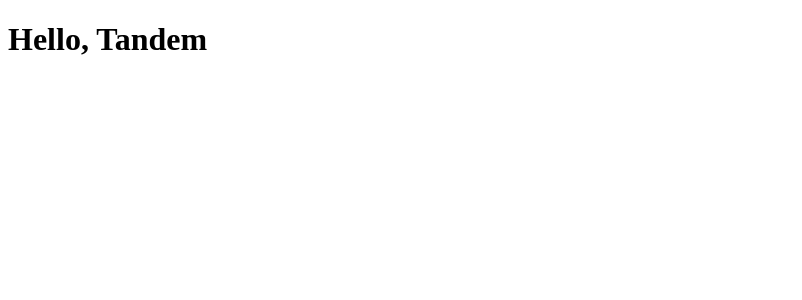
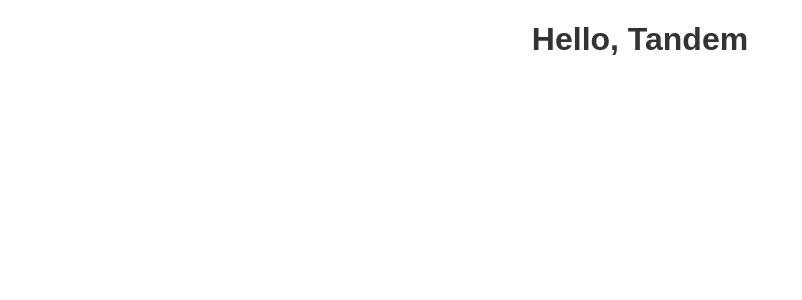
Before and after one commit to ansivgit/fe-course-2025Q3-final, a React (Vite) app: page / in a window 1280 px wide. Shown: the top 300 px of the page, without its empty margins (0-802 px from the left). Built offline with nearby package versions, Linux system fonts and the light colour scheme.

Commit message:
chore: add classnames

```diff
--- a/package.json
+++ b/package.json
@@ -34,11 +34,15 @@
     "eslint-plugin-unicorn": "^62.0.0",
     "husky": "^9.1.7",
     "lint-staged": "^16.2.7",
+    "typed-css-modules": "^0.9.1",
     "typescript": "^5.9.3",
     "typescript-eslint": "^8.54.0",
-    "vite": "^7.3.1"
+    "vite": "^7.3.1",
+    "vite-plugin-dts": "^4.5.4",
+    "vite-plugin-readable-classnames": "^1.5.7"
   },
   "dependencies": {
+    "classnames": "^2.5.1",
     "react": "^19.2.4",
     "react-dom": "^19.2.4"
   }
--- /dev/null
+++ b/src/App.module.css
@@ -0,0 +1,6 @@
+.title {
+  font-family: Arial, sans-serif;
+  font-size: 2rem;
+  color: #333;
+  text-align: center;
+}
--- a/src/App.tsx
+++ b/src/App.tsx
@@ -1,9 +1,10 @@
 import type { ReactElement } from 'react';
+import styles from './App.module.css';
 
 export function App(): ReactElement {
   return (
     <div>
-      <h1>Hello, Tandem</h1>
+      <h1 className={styles.title}>Hello, Tandem</h1>
     </div>
   );
 }
--- /dev/null
+++ b/src/custom.d.ts
@@ -0,0 +1,5 @@
+/* biome-ignore lint/style/noDefaultExport: classnames */
+declare module '*.module.css' {
+  const classes: { [key: string]: string };
+  export default classes;
+}
```
Also changed, not shown: 1 other file (tests, documents, lock files or other folders).
